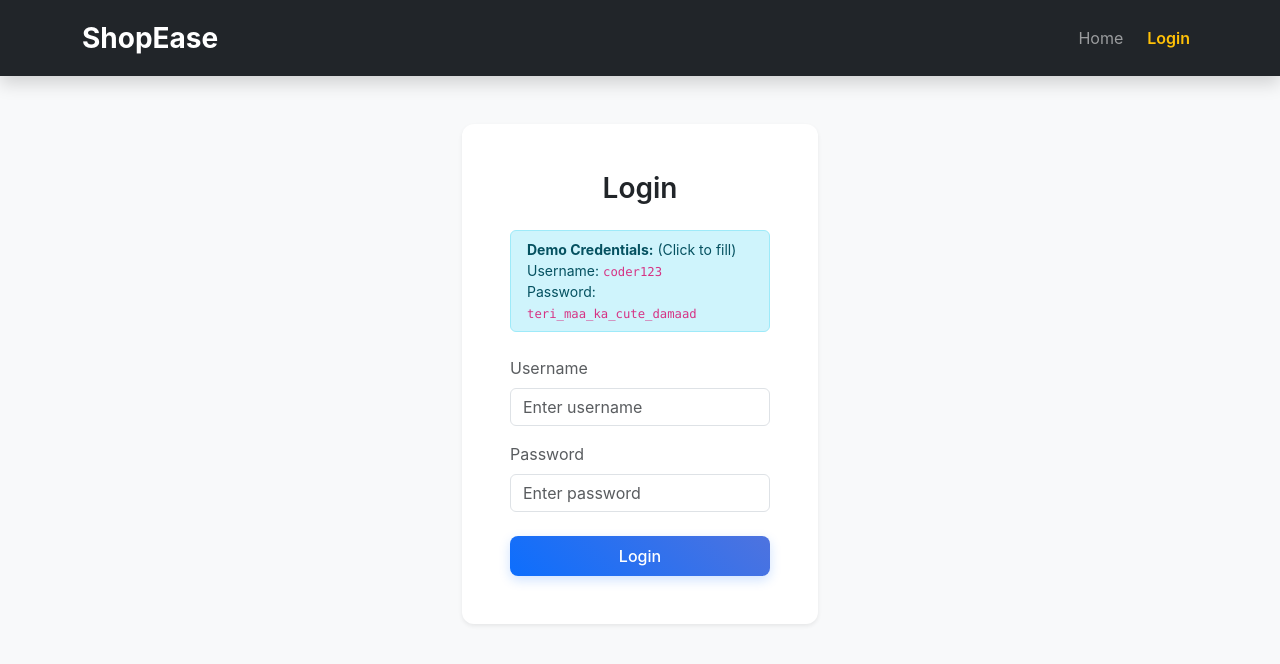
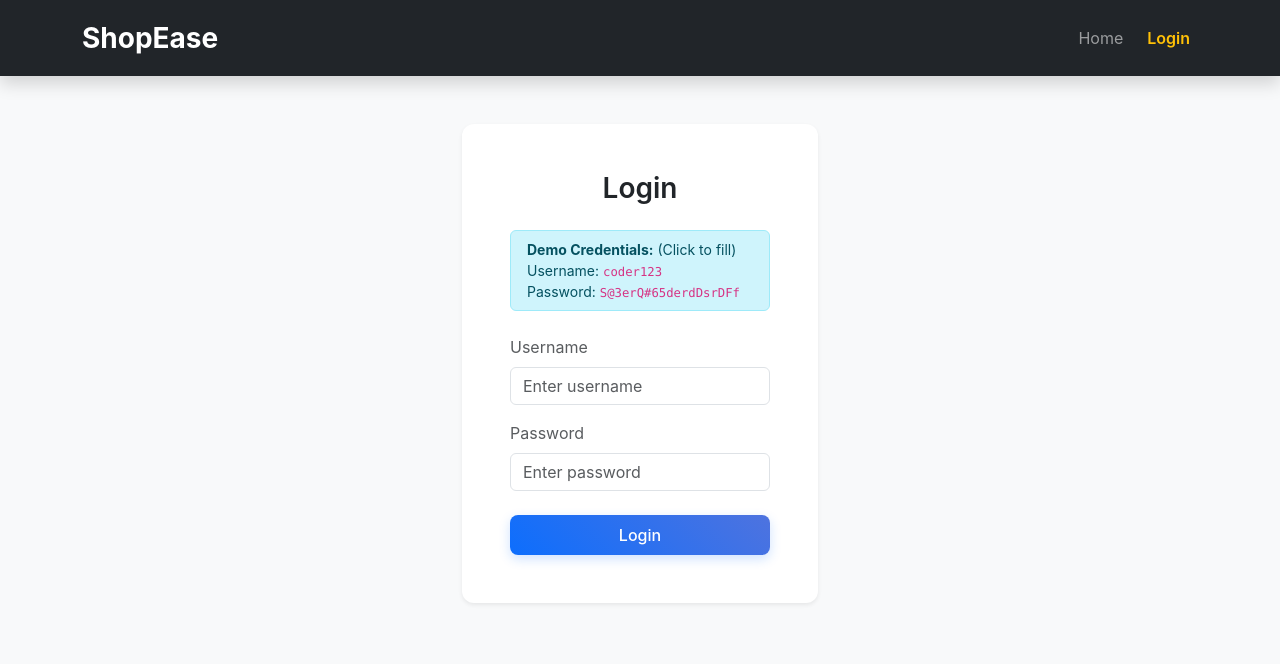
Before and after one commit to alokkumar777/shopease, a React (Vite) app in the folder client/: page /login in a window 1280 px wide. Shown: the top 664 px of the page. Built offline with nearby package versions, Linux system fonts and the light colour scheme.

Commit message:
Password update

```diff
--- a/client/src/pages/Login.jsx
+++ b/client/src/pages/Login.jsx
@@ -60,7 +60,7 @@
               <br />
               Username: <code>coder123</code>
               <br />
-              Password: <code>teri_maa_ka_cute_damaad</code>
+              Password: <code>S@3erQ#65derdDsrDFf</code>
             </div>
 
             <form onSubmit={handleSubmit}>
```
